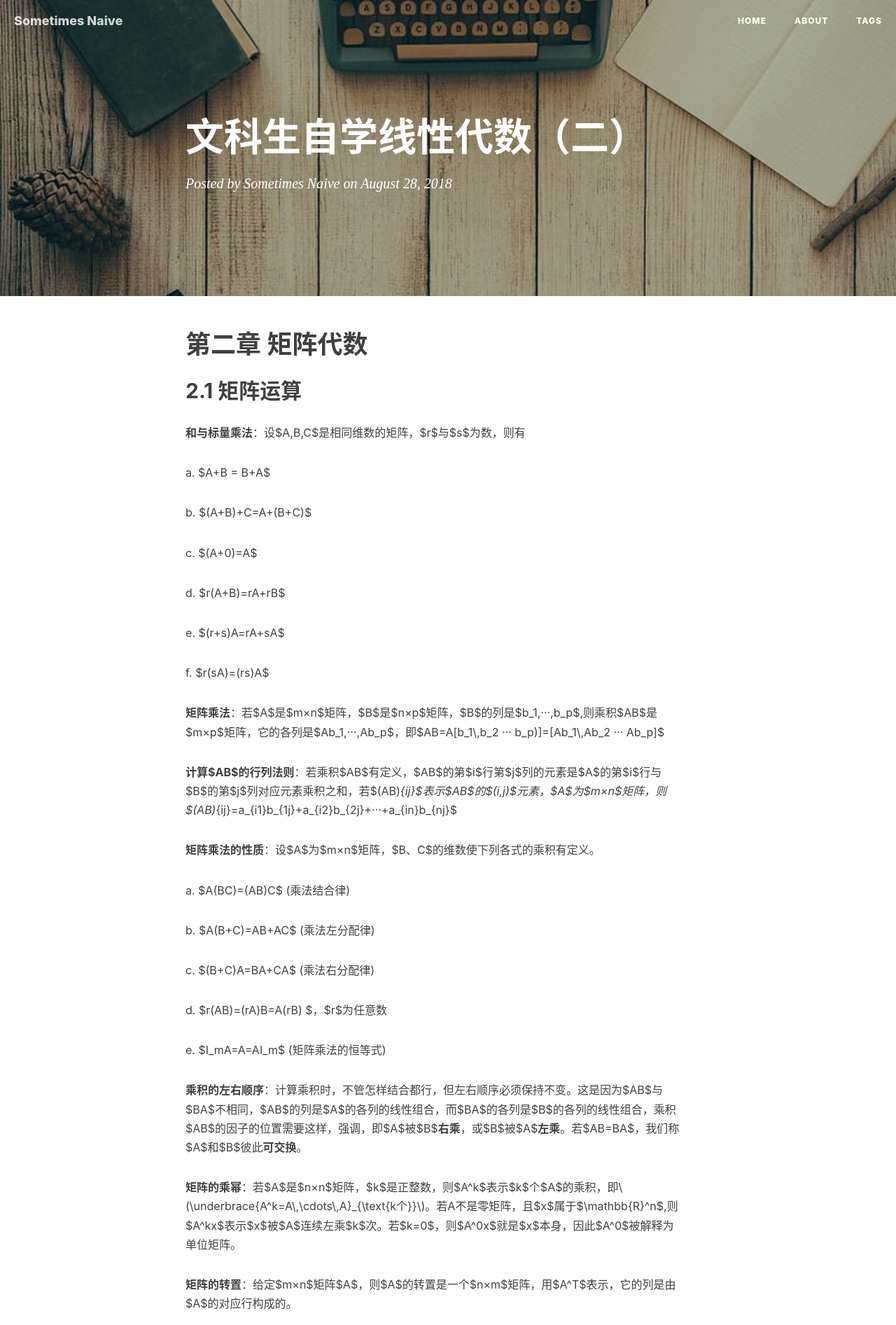
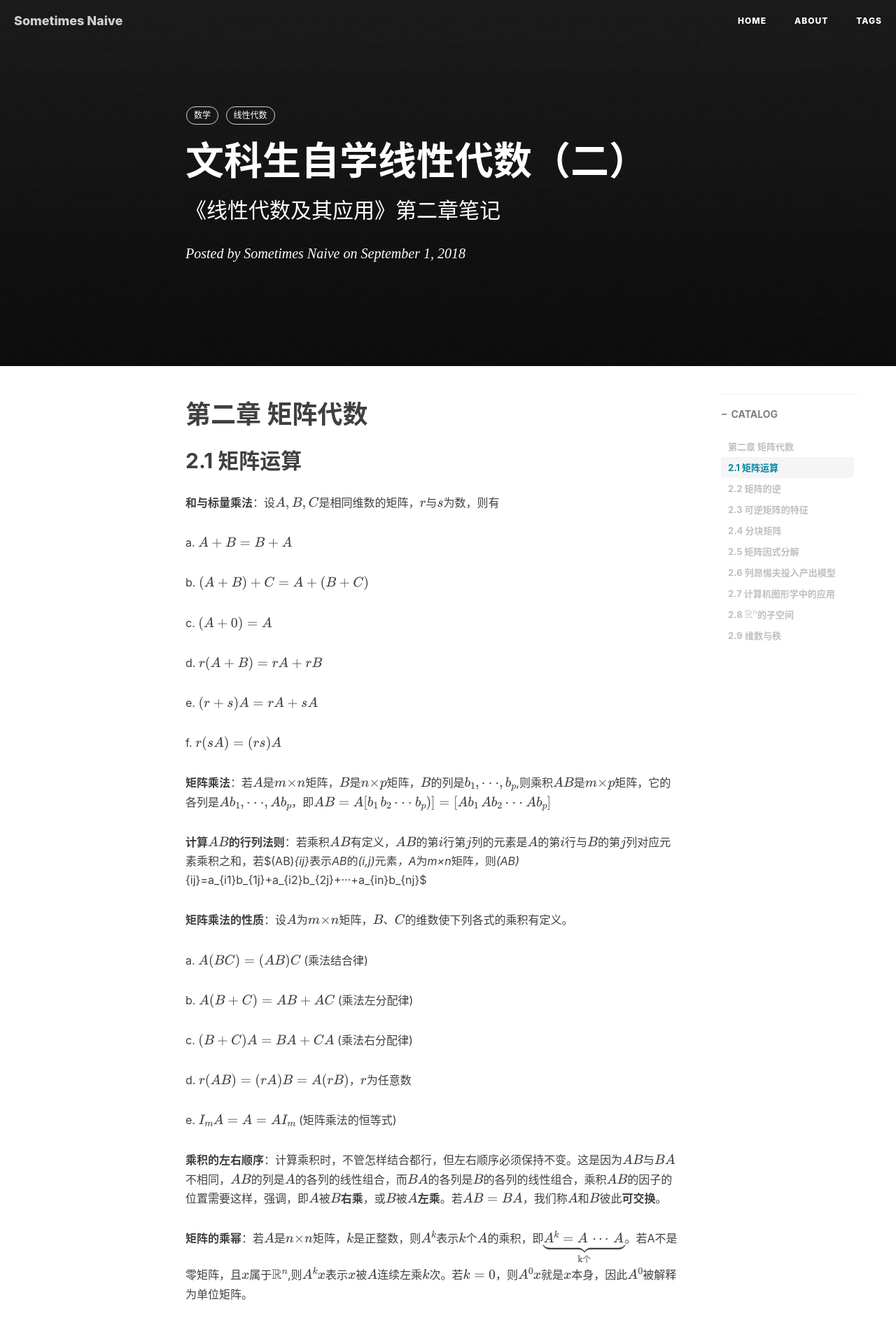
Before and after one commit to lqsgd123/lqsgd123.github.io, a Jekyll site: the page built from _posts/2018-8-28-文科生自学线性代数（二）.md, in a window 1280 px wide. Shown: the top 1893 px of the page at 70% size. Built offline with Jekyll 4.4.1, drawn with Linux system fonts in a browser that asks for light colours; nearby versions of some CDN libraries; our own code applies the rules of GitHub Pages for plain Markdown files; formulas are drawn with MathJax 3; comment, search, counter and statistics services are not loaded; some of the changed text lies outside the part shown.

Commit message:
Update 2018-8-28-文科生自学线性代数（二）.md

```diff
--- a/_posts/2018-8-28-文科生自学线性代数（二）.md
+++ b/_posts/2018-8-28-文科生自学线性代数（二）.md
@@ -1,3 +1,28 @@
+---
+layout:     post
+title:      文科生自学线性代数（二）
+subtitle:   《线性代数及其应用》第二章笔记
+date:       2018-09-01
+author:     Sometimes Naive
+header-img: img/black.png
+catalog: true
+tags:
+    - 数学
+    - 线性代数
+---
+
+<head>
+    <script src="https://cdn.mathjax.org/mathjax/latest/MathJax.js?config=TeX-AMS-MML_HTMLorMML" type="text/javascript"></script>
+    <script type="text/x-mathjax-config">
+        MathJax.Hub.Config({
+            tex2jax: {
+            skipTags: ['script', 'noscript', 'style', 'textarea', 'pre'],
+            inlineMath: [['$','$']]
+            }
+        });
+    </script>
+</head>
+
 # 第二章 矩阵代数
 
 ## 2.1 矩阵运算
```
